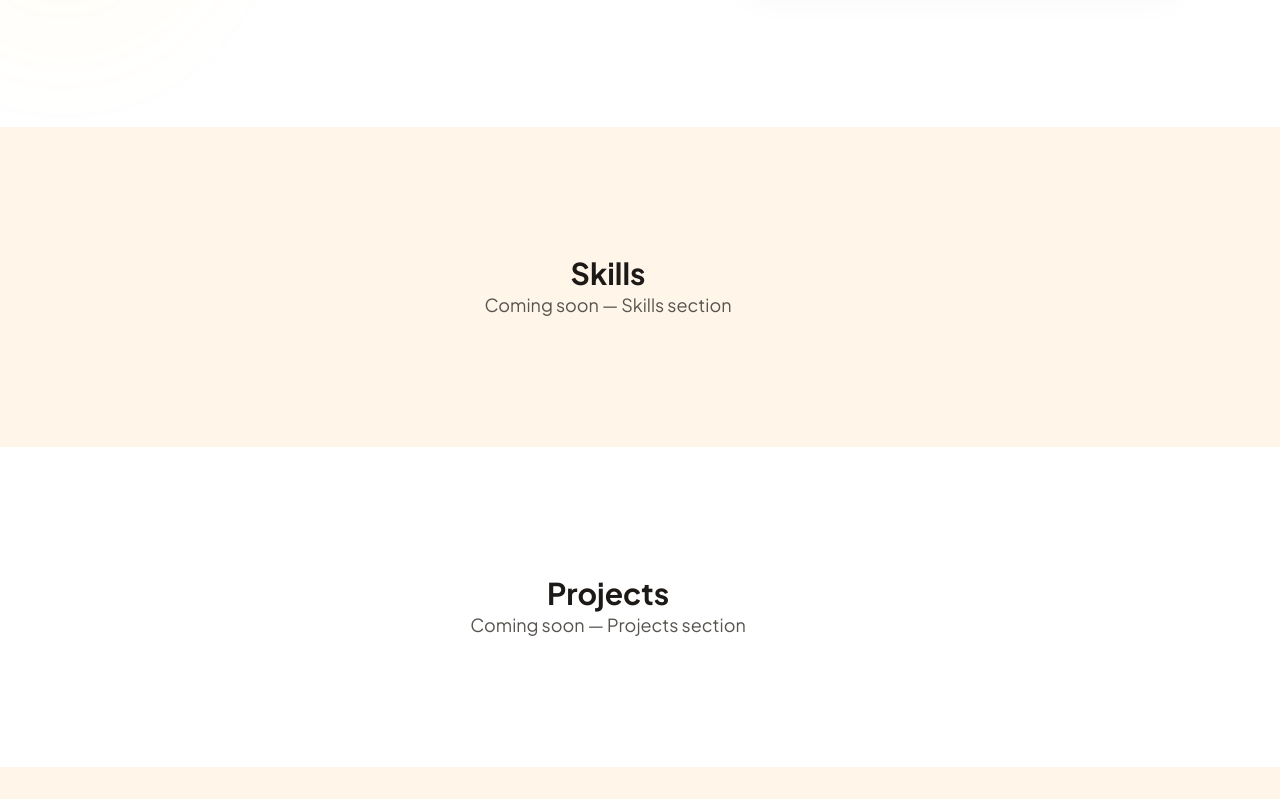
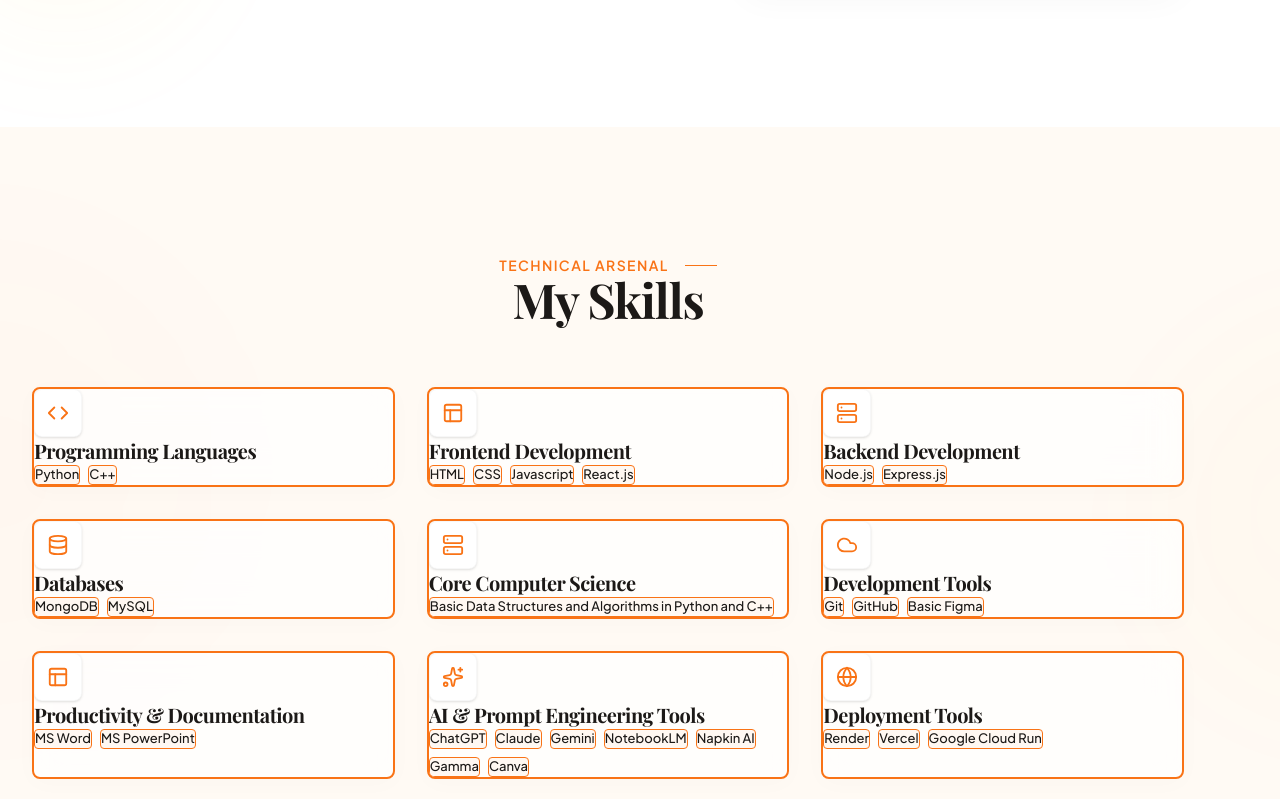
Before and after one commit to harshitmohantas131-png/harshit-portfolio, a React (Vite) app: page / in a window 1280 px wide. Shown: the part 1661-2460 px from the top of the page. Built offline with nearby package versions, Linux system fonts and the light colour scheme.

Commit message:
feat: add modern animated skills section

```diff
--- a/src/sections/Skills.jsx
+++ b/src/sections/Skills.jsx
@@ -1,11 +1,144 @@
+import { motion } from 'framer-motion';
+import SectionTitle from '../components/SectionTitle';
+import { Layout, Server, Database, Code, Cloud, Sparkles, Globe } from 'lucide-react';
+
+const skillCategories = [
+  {
+    title: 'Programming Languages',
+    icon: Code,
+    skills: ['Python', 'C++'],
+    delay: 0.1,
+  },
+  {
+    title: 'Frontend Development',
+    icon: Layout,
+    skills: ['HTML', 'CSS', 'Javascript', 'React.js'],
+    delay: 0.2,
+  },
+  {
+    title: 'Backend Development',
+    icon: Server,
+    skills: ['Node.js', 'Express.js'],
+    delay: 0.3,
+  },
+  {
+    title: 'Databases',
+    icon: Database,
+    skills: ['MongoDB', 'MySQL'],
+    delay: 0.4,
+  },
+  {
+    title: 'Core Computer Science',
+    icon: Server, // Reusing Server or maybe another icon would be better, but Server works for CS
+    skills: ['Basic Data Structures and Algorithms in Python and C++'],
+    delay: 0.5,
+  },
+  {
+    title: 'Development Tools',
+    icon: Cloud,
+    skills: ['Git', 'GitHub', 'Basic Figma'],
+    delay: 0.6,
+  },
+  {
+    title: 'Productivity & Documentation',
+    icon: Layout,
+    skills: ['MS Word', 'MS PowerPoint'],
+    delay: 0.7,
+  },
+  {
+    title: 'AI & Prompt Engineering Tools',
+    icon: Sparkles,
+    skills: ['ChatGPT', 'Claude', 'Gemini', 'NotebookLM', 'Napkin AI', 'Gamma', 'Canva'],
+    delay: 0.8,
+  },
+  {
+    title: 'Deployment Tools',
+    icon: Globe,
+    skills: ['Render', 'Vercel', 'Google Cloud Run'],
+    delay: 0.9,
+  },
+];
+
+const containerVariants = {
+  hidden: { opacity: 0 },
+  visible: {
+    opacity: 1,
+    transition: { staggerChildren: 0.1 },
+  },
+};
+
+const cardVariants = {
+  hidden: { opacity: 0, y: 30 },
+  visible: {
+    opacity: 1,
+    y: 0,
+    transition: { duration: 0.7, ease: [0.22, 1, 0.36, 1] }
+  },
+};
+
 export default function Skills() {
   return (
-    <section id="skills" className="section" style={{ background: 'var(--clr-cream-soft)' }}>
-      <div className="max-w-6xl mx-auto px-6 text-center">
-        <h2 className="text-3xl font-bold" style={{ color: 'var(--clr-text)' }}>Skills</h2>
-        <p className="mt-4 text-lg" style={{ color: 'var(--clr-text-muted)' }}>
-          Coming soon — Skills section
-        </p>
+    <section id="skills" className="section relative overflow-hidden" style={{ background: 'var(--clr-cream)' }}>
+      {/* Subtle Background Gradients */}
+      <div className="absolute top-0 left-1/2 -translate-x-1/2 w-full h-full overflow-hidden pointer-events-none z-0 opacity-40">
+        <div className="absolute top-1/4 -right-64 w-96 h-96 rounded-full" style={{ background: 'rgba(251,191,36,0.06)', filter: 'blur(80px)' }} />
+        <div className="absolute bottom-1/4 -left-64 w-[30rem] h-[30rem] rounded-full" style={{ background: 'rgba(249,115,22,0.04)', filter: 'blur(100px)' }} />
+      </div>
+
+      <div className="max-w-6xl mx-auto px-6 relative z-10">
+        <SectionTitle subtitle="Technical Arsenal" title="My Skills" align="center" />
+
+        <motion.div
+          className="grid md:grid-cols-2 lg:grid-cols-3 gap-6 lg:gap-8"
+          style={{ marginTop: '4rem' }}
+          variants={containerVariants}
+          initial="hidden"
+          whileInView="visible"
+          viewport={{ once: true, margin: "-100px" }}
+        >
+          {skillCategories.map((category) => (
+            <motion.div
+              key={category.title}
+              variants={cardVariants}
+              whileHover={{ y: -6, transition: { duration: 0.3 } }}
+              className="glass p-8 rounded-lg flex flex-col items-start transition-all duration-300 relative group overflow-hidden"
+              style={{
+                background: 'rgba(255,255,255,0.7)',
+                border: '2px solid var(--clr-saffron)',
+                boxShadow: '0 4px 24px rgba(0,0,0,0.02)'
+              }}
+            >
+              {/* Soft hover glow */}
+              <div className="absolute inset-0 opacity-0 group-hover:opacity-100 transition-opacity duration-700 pointer-events-none"
+                   style={{ background: 'radial-gradient(circle at top right, rgba(251,191,36,0.08), transparent 70%)' }} />
+
+              <div className="w-12 h-12 rounded-lg flex items-center justify-center mb-6 shadow-sm border transition-transform duration-300 group-hover:scale-110"
+                   style={{ background: 'var(--clr-white)', borderColor: 'rgba(0,0,0,0.03)', color: 'var(--clr-saffron)' }}>
+                <category.icon size={22} strokeWidth={2} />
+              </div>
+
+              <h3 className="text-xl font-bold tracking-tight mb-4" style={{ color: 'var(--clr-text)', fontFamily: 'var(--font-display)' }}>
+                {category.title}
+              </h3>
+
+              <div className="flex flex-wrap gap-2 mt-auto pt-2">
+                {category.skills.map((skill) => (
+                  <span
+                    key={skill}
+                    className="px-3 py-1.5 rounded-sm text-[13px] leading-snug font-medium transition-colors"
+                    style={{
+                      background: 'rgba(249,115,22,0.04)',
+                      color: 'var(--clr-text)',
+                      border: '1px solid var(--clr-saffron)'
+                    }}
+                  >
+                    {skill}
+                  </span>
+                ))}
+              </div>
+            </motion.div>
+          ))}
+        </motion.div>
       </div>
     </section>
   );
```
